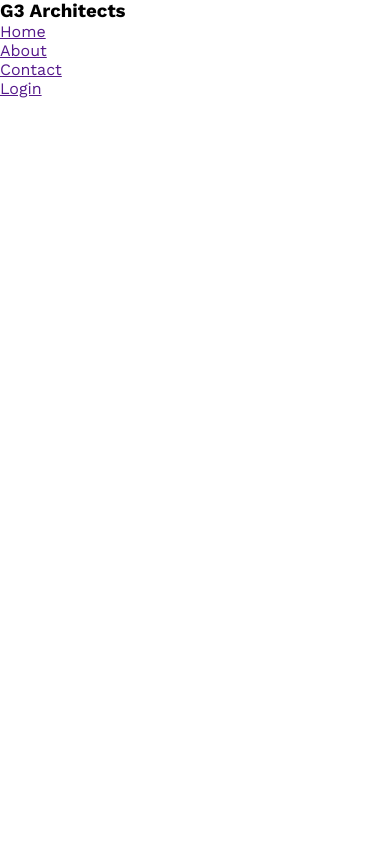
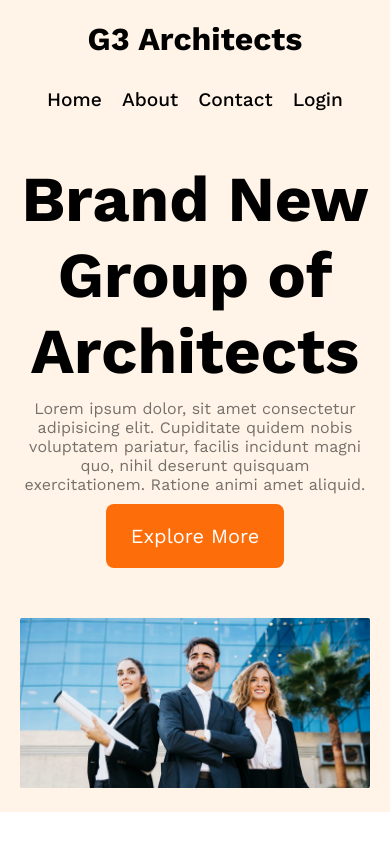
Before and after one commit to johirul101/responsive-G3-Architect-m9, a plain HTML site: page index.html in a window 390 px wide. Drawn offline with nearby package versions, Linux system fonts and the light colour scheme.

Commit message:
responsive header section finished

```diff
--- a/index.html
+++ b/index.html
@@ -1,28 +1,37 @@
 <!DOCTYPE html>
 <html lang="en">
   <head>
-    <meta charset="UTF-8">
-    <meta name="viewport" content="width=device-width, initial-scale=1.0">
+    <meta charset="UTF-8" />
+    <meta name="viewport" content="width=device-width, initial-scale=1.0" />
     <title>G3 Architect</title>
 
-    <link rel="stylesheet" href="styles/index.css">
+    <link rel="stylesheet" href="styles/index.css" />
   </head>
   <body>
     <header>
       <nav>
-            <h3>G3 Architects</h3>
-            <ul><li><a href="">Home</a></li>
+        <h3 class="nav-title">G3 Architects</h3>
+        <ul>
+          <li><a href="">Home</a></li>
           <li><a href="">About</a></li>
           <li><a href="">Contact</a></li>
-            <li><a href="">Login</a></li></ul>
+          <li><a href="">Login</a></li>
+        </ul>
       </nav>
+      <div class="banner">
+        <div class="banner-content">
+          <h1 class="banner-title">Brand New Group of Architects</h1>
+          <p class="banner-description">
+            Lorem ipsum dolor, sit amet consectetur adipisicing elit. Cupiditate
+            quidem nobis voluptatem pariatur, facilis incidunt magni quo, nihil
+            deserunt quisquam exercitationem. Ratione animi amet aliquid.
+          </p>
+          <button class="btn-primary">Explore More</button>
+        </div>
+        <img src="./images/banner.png" alt="" />
+      </div>
     </header>
-    <main>
-
-    </main>
-    <footer>
-
-    </footer>
-
+    <main></main>
+    <footer></footer>
   </body>
 </html>
--- a/styles/index.css
+++ b/styles/index.css
@@ -8,3 +8,94 @@
 
     font-family: "Work Sans", sans-serif;
 }
+.btn-primary{
+    background-color: rgb(253,110,10);
+    color: white;
+    border: none;
+    border-radius: 8px;
+    padding: 20px 25px ;
+    font-size: 1.25rem;
+
+}
+/* header styles down here */
+header{
+    background-color: rgb(255,244,231);
+    padding: 50px 240px;
+
+}
+nav{
+    display: flex;
+    justify-content: space-between;
+    align-items: center;
+
+}
+.nav-title{
+    font-size: 2rem;
+    font-weight: 700;
+    color: black;
+}
+nav > ul {
+    display: flex;
+    gap: 20px;
+}
+nav li{
+    list-style: none;
+    font-weight: 500;
+    font-size: 1.2rem;
+}
+li a{
+    text-decoration: none;
+    color: black;
+
+}
+/* header styles up here */
+/* ---------------------------------------------------------------------------- */
+/* banner styles down here */
+.banner{
+    /* margin-top: 50px; */
+}
+.banner-content{
+    max-width: 800px;
+    text-align: center;
+    margin: 50px auto;
+}
+.banner-title{
+    font-size: 4rem;
+    font-weight: 700;
+    color: black;
+    margin: 10px auto;
+}
+.banner-description{
+    color: rgba(0, 0, 0, 0.541);
+    margin: 10px auto;
+}
+.banner img{
+    width: 100%;
+
+}
+/* banner styles down here */
+
+
+
+/* responsive styles  */
+@media screen and (max-width:576px) {
+    header{
+        padding: 20px;
+    }
+    nav{
+        flex-direction: column;
+        gap: 30px;
+    }
+}
+
+
+/* tablet or medium device */
+@media screen and (min-width:577px) and (max-width:960px) {
+    header{
+        padding: 50px;
+    }
+    nav{
+        flex-direction: column;
+
+    }
+}
```
Lines whose indentation alone changed are shown as unchanged.
